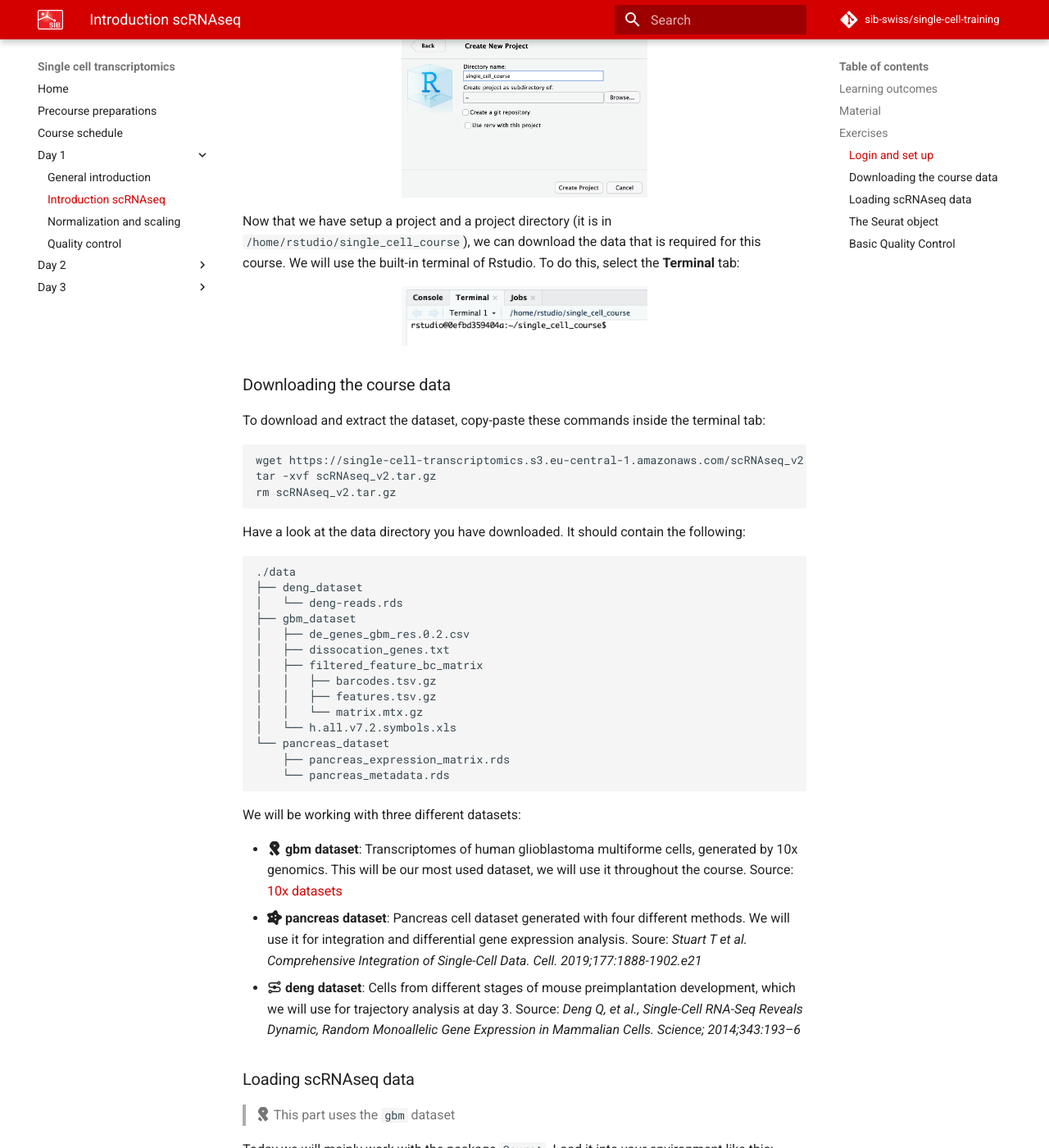
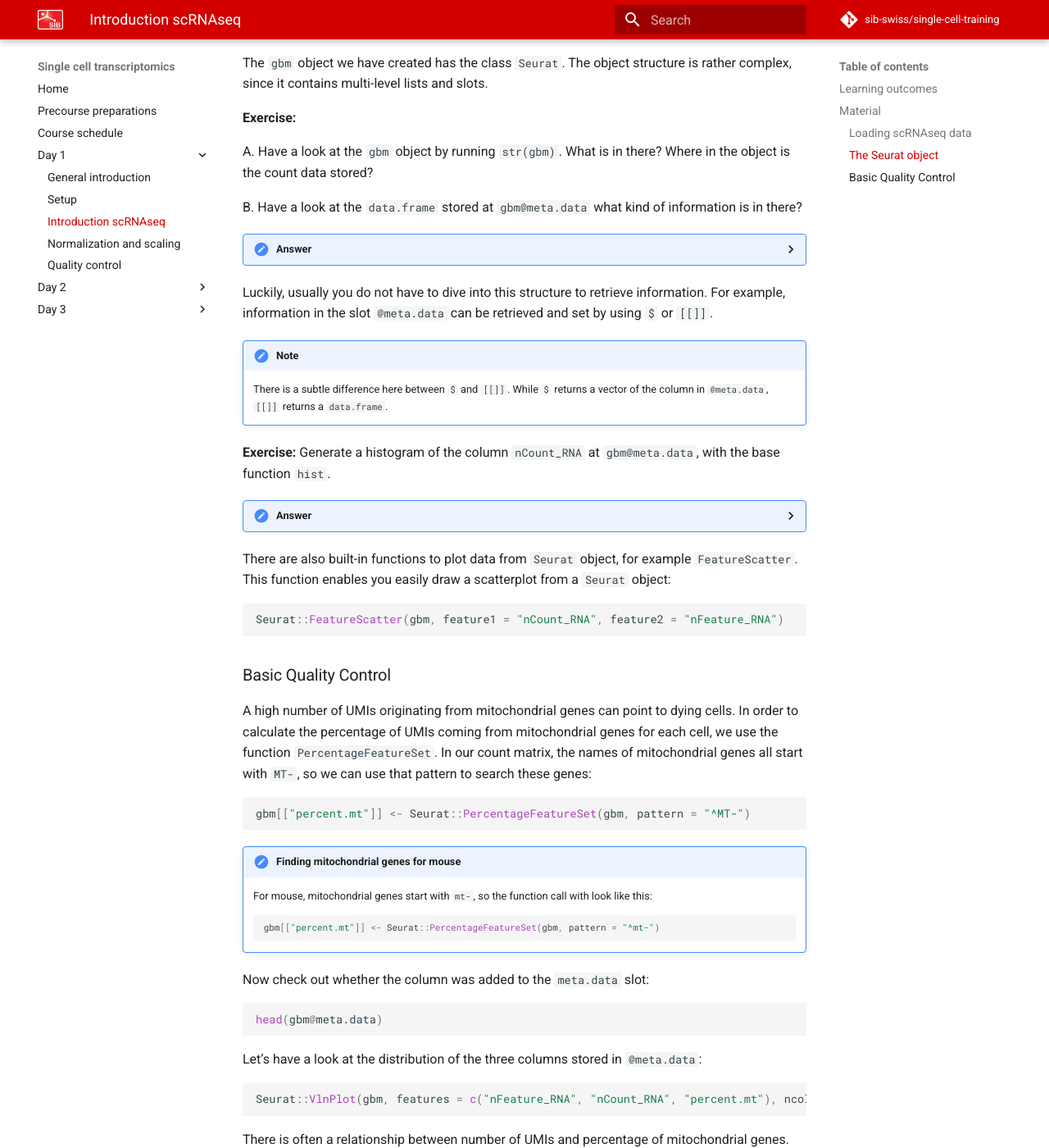
Before and after one commit to sib-swiss/single-cell-training, an MkDocs documentation site: the page built from docs/day1/introduction_scrnaseq.md, in a window 1280 px wide and 1400 px high, scrolled down 1897 px. Shown: the whole window at 82% size. Built offline with MkDocs 1.6.1 and Material for MkDocs 9.7.7, drawn with Linux system fonts in a browser that asks for light colours; comment, search, counter and statistics services are not loaded; some of the changed text lies outside the part shown.

Commit message:
changed setup to separate chapter

````diff
--- a/docs/day1/introduction_scrnaseq.md
+++ b/docs/day1/introduction_scrnaseq.md
@@ -21,77 +21,6 @@
 - [Paper](https://doi.org/10.3389/fcell.2018.00108) on experimental considerations
 - [Paper](https://doi.org/10.1093/bib/bby007) on experimental design
 - [SMART-seq3 protocol](https://www.protocols.io/view/smart-seq3-protocol-bcq4ivyw) at protocols.io
-
-## Exercises
-
-### Login and set up
-
-Log in to Rstudio server with the provided link and password, your username is `rstudio`.
-
-First, we will set up a project in a new directory. On the top right choose the button **Project (None)** and select **New Project...**
-
-<figure>
-  <img src="../../assets/images/create_new_project.png" width="200"/>
-</figure>
-
-Continue by choosing **New Directory**
-
-<figure>
-  <img src="../../assets/images/choose_new_directory.png" width="300"/>
-</figure>
-
-As project type select **New Project**
-
-<figure>
-  <img src="../../assets/images/choose_new_project.png" width="300"/>
-</figure>
-
-Finally, type in the project name. This should be `single_cell_course`. Finish by clicking **Create Project**.
-
-<figure>
-  <img src="../../assets/images/define_directory_name.png" width="300"/>
-</figure>
-
-Now that we have setup a project and a project directory (it is in `/home/rstudio/single_cell_course`), we can download the data that is required for this course. We will use the built-in terminal of Rstudio. To do this, select the **Terminal** tab:
-
-<figure>
-  <img src="../../assets/images/select_terminal_tab.png" width="300"/>
-</figure>
-
-### Downloading the course data
-
-To download and extract the dataset, copy-paste these commands inside the terminal tab:
-
-```sh
-wget https://single-cell-transcriptomics.s3.eu-central-1.amazonaws.com/scRNAseq_v2.tar.gz
-tar -xvf scRNAseq_v2.tar.gz
-rm scRNAseq_v2.tar.gz
-```
-
-Have a look at the data directory you have downloaded. It should contain the following:
-
-```
-./data
-├── deng_dataset
-│   └── deng-reads.rds
-├── gbm_dataset
-│   ├── de_genes_gbm_res.0.2.csv
-│   ├── dissocation_genes.txt
-│   ├── filtered_feature_bc_matrix
-│   │   ├── barcodes.tsv.gz
-│   │   ├── features.tsv.gz
-│   │   └── matrix.mtx.gz
-│   └── h.all.v7.2.symbols.xls
-└── pancreas_dataset
-    ├── pancreas_expression_matrix.rds
-    └── pancreas_metadata.rds
-```
-
-We will be working with three different datasets:
-
-- :fontawesome-solid-ribbon: **gbm dataset**: Transcriptomes of human glioblastoma multiforme cells, generated by 10x genomics. This will be our most used dataset, we will use it throughout the course. Source: [10x datasets](https://support.10xgenomics.com/single-cell-gene-expression/datasets)
-- :fontawesome-solid-disease: **pancreas dataset**: Pancreas cell dataset generated with four different methods. We will use it for integration and differential gene expression analysis. Soure: *Stuart T et al. Comprehensive Integration of Single-Cell Data. Cell.  2019;177:1888-1902.e21*
-- :material-transit-connection-variant: **deng dataset**: Cells from different stages of mouse preimplantation development, which we will use for trajectory analysis at day 3. Source: *Deng Q, et al., Single-Cell RNA-Seq Reveals Dynamic, Random Monoallelic Gene Expression in Mammalian Cells. Science; 2014;343:193–6*
 
 ### Loading scRNAseq data
 
--- a/mkdocs.yml
+++ b/mkdocs.yml
@@ -5,6 +5,7 @@
     - Course schedule: course_schedule.md
     - Day 1:
       - General introduction: day1/general_introduction.md
+      - Setup: day1/setup.md
       - Introduction scRNAseq: day1/introduction_scrnaseq.md
       - Normalization and scaling: day1/normalization_scaling.md
       - Quality control: day1/quality_control.md
````
Also changed, not shown: docs/day1/general_introduction.md (+0 -7 lines), docs/day1/setup.md (added, +118 -0 lines), 1 other file.
